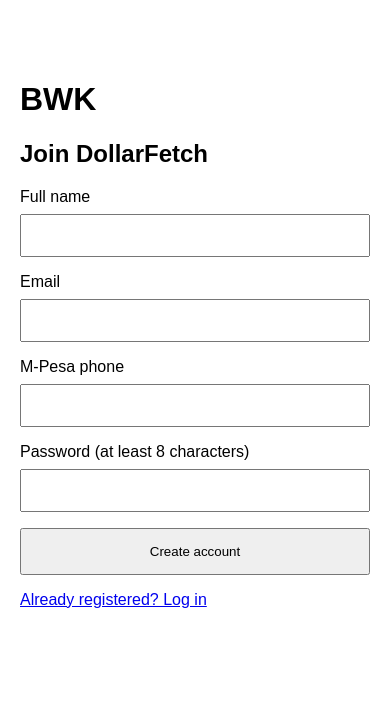
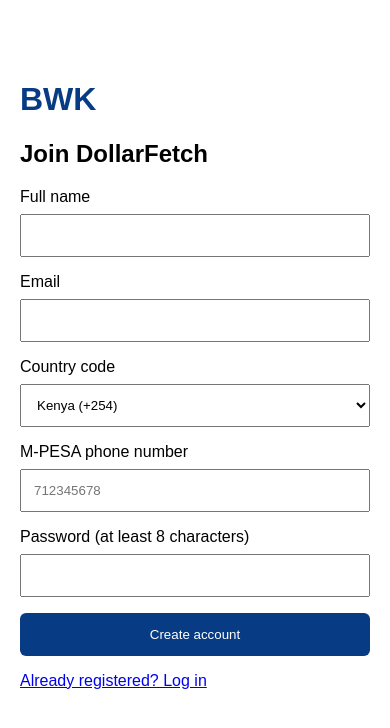
Before and after one commit to mwendaemmanuel212-lang/Dollarfetch-, a Next.js app: page /register in a window 390 px wide. Shown: the top 728 px of the page. Built offline with nearby package versions, Linux system fonts and the light colour scheme; no server answers.

Commit message:
Add country code selection and update phone handling

```diff
--- a/app/register/page.tsx
+++ b/app/register/page.tsx
@@ -7,6 +7,7 @@ import { supabase } from "@/lib/supabase";
 export default function Register() {
   const [name, setName] = useState("");
   const [email, setEmail] = useState("");
+  const [countryCode, setCountryCode] = useState("+254");
   const [phone, setPhone] = useState("");
   const [password, setPassword] = useState("");
   const [message, setMessage] = useState("");
@@ -17,13 +18,16 @@ export default function Register() {
     setLoading(true);
     setMessage("");
 
+    const fullPhone = countryCode + phone.replace(/\D/g, "");
+
     const { data, error } = await supabase.auth.signUp({
       email,
       password,
       options: {
         data: {
           full_name: name,
-          phone: phone
+          phone: fullPhone,
+          country_code: countryCode
         }
       }
     });
@@ -42,33 +46,75 @@ export default function Register() {
     );
   }
 
-  const style = {
+  const style: React.CSSProperties = {
     display: "block",
     width: "100%",
     padding: 12,
     margin: "8px 0 16px",
-    boxSizing: "border-box" as const
+    boxSizing: "border-box"
   };
 
   return (
-    <main style={{maxWidth: 400, margin: "40px auto", padding: 20, fontFamily: "Arial"}}>
-      <h1>BWK</h1>
+    <main style={{
+      maxWidth: 400,
+      margin: "40px auto",
+      padding: 20,
+      fontFamily: "Arial"
+    }}>
+      <h1 style={{ color: "#073b83" }}>BWK</h1>
       <h2>Join DollarFetch</h2>
 
       <form onSubmit={register}>
         <label>Full name</label>
-        <input required style={style} value={name} onChange={e => setName(e.target.value)} />
+        <input required style={style} value={name}
+          onChange={e => setName(e.target.value)} />
 
         <label>Email</label>
-        <input required type="email" style={style} value={email} onChange={e => setEmail(e.target.value)} />
+        <input required type="email" style={style} value={email}
+          onChange={e => setEmail(e.target.value)} />
 
-        <label>M-Pesa phone</label>
-        <input required type="tel" style={style} value={phone} onChange={e => setPhone(e.target.value)} />
+        <label>Country code</label>
+        <select
+          style={style}
+          value={countryCode}
+          onChange={e => setCountryCode(e.target.value)}
+        >
+          <option value="+254">Kenya (+254)</option>
+          <option value="+256">Uganda (+256)</option>
+          <option value="+255">Tanzania (+255)</option>
+          <option value="+250">Rwanda (+250)</option>
+          <option value="+1">USA/Canada (+1)</option>
+          <option value="+44">United Kingdom (+44)</option>
+          <option value="+27">South Africa (+27)</option>
+          <option value="+234">Nigeria (+234)</option>
+          <option value="+91">India (+91)</option>
+          <option value="+971">UAE (+971)</option>
+        </select>
+
+        <label>M-PESA phone number</label>
+        <input
+          required
+          type="tel"
+          style={style}
+          placeholder="712345678"
+          value={phone}
+          onChange={e => setPhone(e.target.value)}
+        />
 
         <label>Password (at least 8 characters)</label>
-        <input required minLength={8} type="password" style={style} value={password} onChange={e => setPassword(e.target.value)} />
+        <input required minLength={8} type="password"
+          style={style} value={password}
+          onChange={e => setPassword(e.target.value)} />
 
-        <button disabled={loading} style={{width: "100%", padding: 14}}>
+        <button disabled={loading}
+          style={{
+            width: "100%",
+            padding: 14,
+            background: "#073b83",
+            color: "white",
+            border: "none",
+            borderRadius: 6
+          }}>
           {loading ? "Creating account..." : "Create account"}
         </button>
       </form>
```
